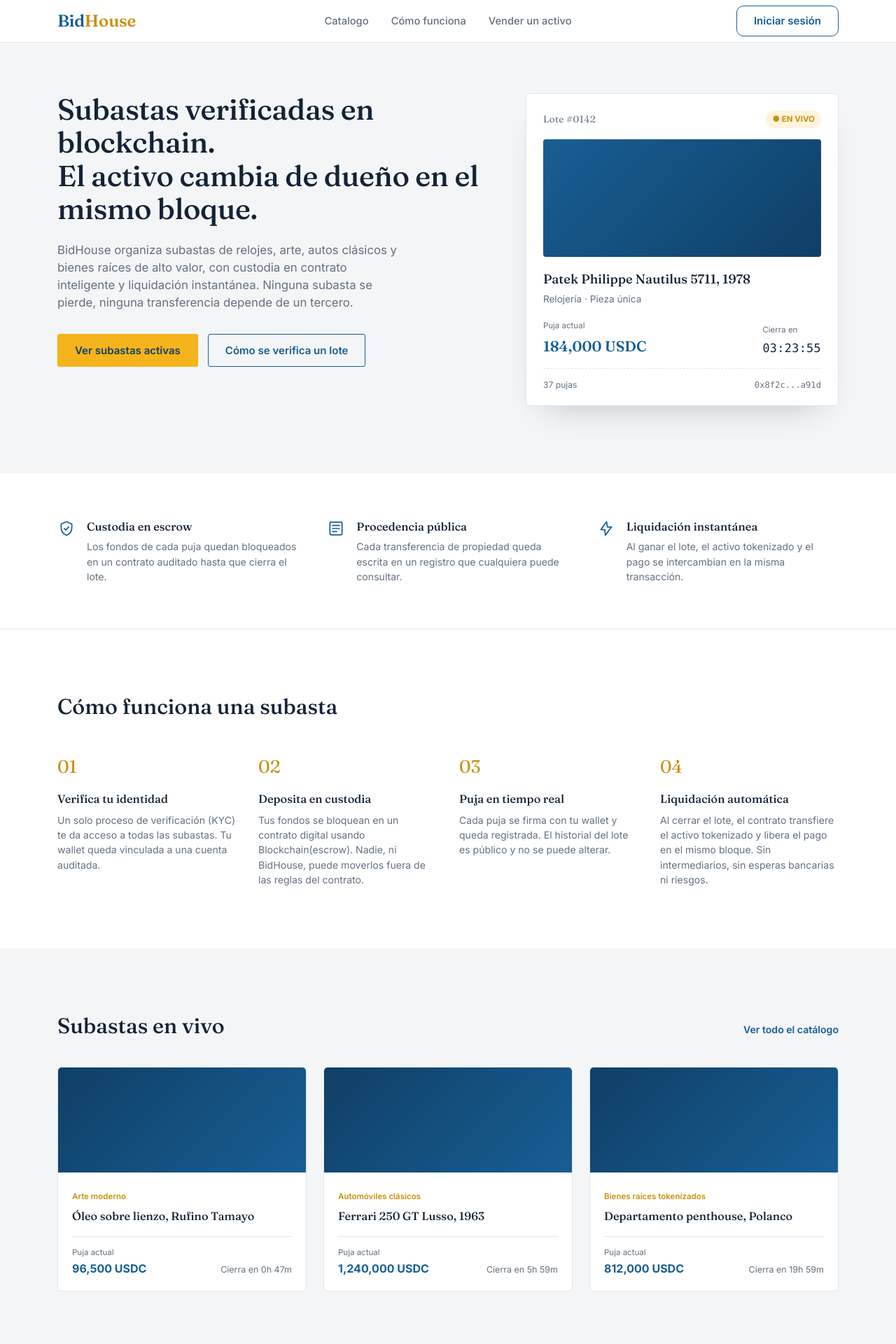
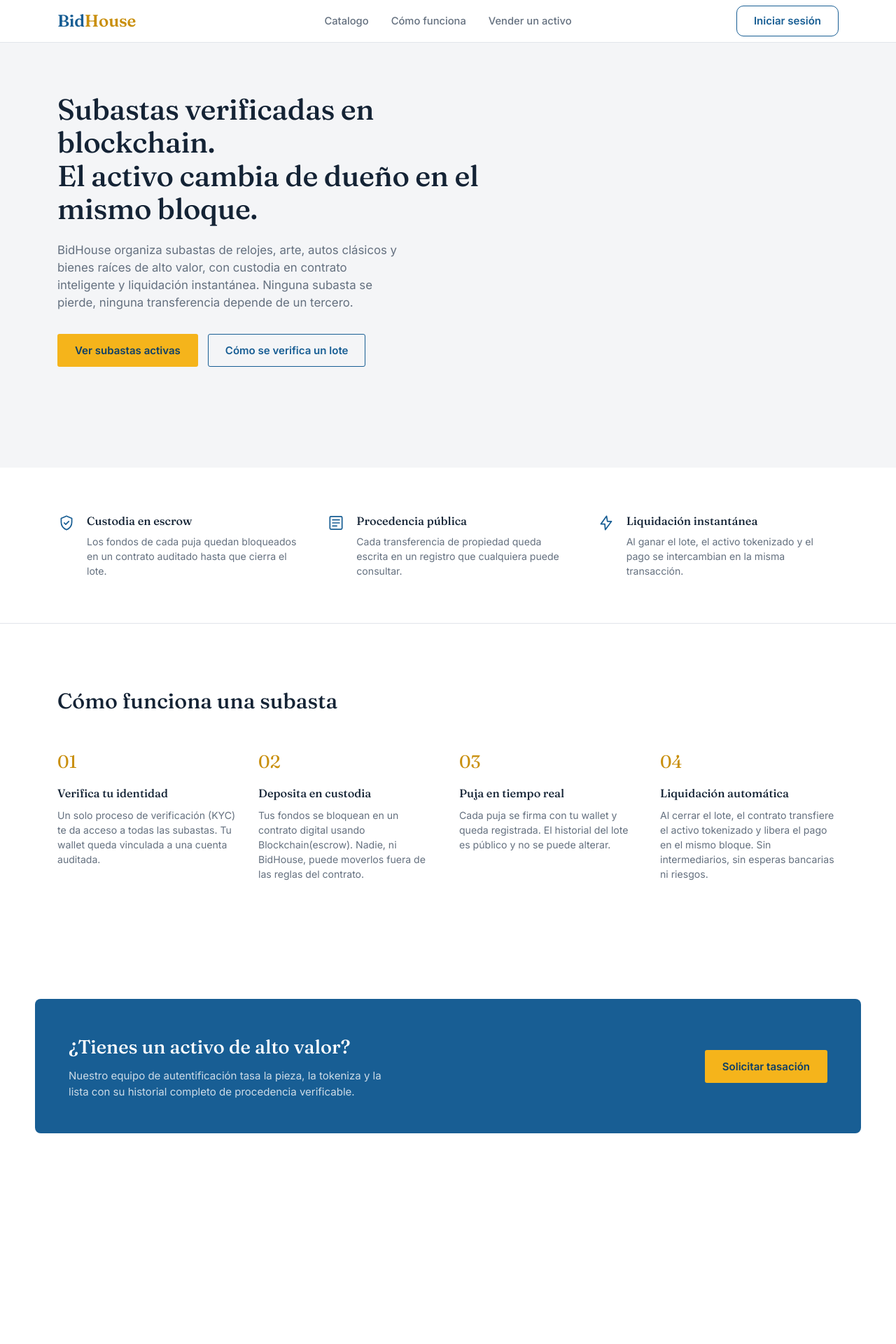
Before and after one commit to ana2320-ux/BidHouse, a React (Vite) app in the folder frontend/: page / in a window 1280 px wide. Shown: the top 1920 px of the page at 70% size. After the commit the page ends 1699 px from the top, so only its background shows below. Built offline with nearby package versions, Linux system fonts and the light colour scheme; no server answers.

Commit message:
Quitar cosas de home

```diff
--- a/frontend/src/pages/Home.tsx
+++ b/frontend/src/pages/Home.tsx
@@ -140,33 +140,8 @@ function IconBolt() {
 // ---------- Subcomponentes ----------
 
 function LotTicket({ lot }: { lot: Lot }) {
-  const { h, m, s } = useCountdown(lot.endsAt);
-  return (
-    <div className="ticket">
-      <div className="ticket__perforation" />
-      <div className="ticket__head">
-        <span className="ticket__lot">Lote #{lot.id}</span>
-        <span className="ticket__live">● EN VIVO</span>
-      </div>
-      <div className="ticket__image" />
-      <h3 className="ticket__title">{lot.title}</h3>
-      <p className="ticket__category">{lot.category}</p>
-      <div className="ticket__row">
-        <div>
-          <span className="ticket__label">Puja actual</span>
-          <strong className="ticket__bid">{lot.currentBid}</strong>
-        </div>
-        <div>
-          <span className="ticket__label">Cierra en</span>
-          <span className="ticket__timer">{pad(h)}:{pad(m)}:{pad(s)}</span>
-        </div>
-      </div>
-      <div className="ticket__foot">
-        <span>{lot.bids} pujas</span>
-        <span className="ticket__hash">{lot.hash}</span>
-      </div>
-    </div>
-  );
+
+
 }
 
 function LotCard({ lot }: { lot: Lot }) {
@@ -271,26 +246,7 @@ export default function Home() {
           </div>
         </section>
 
-        {/* SUBASTAS EN VIVO */}
-        <section className="live" id="subastas">
-          <div className="bh-container">
-            <div className="live__head">
-              <h2>Subastas en vivo</h2>
-              <Link to="/Catalogo">
-              <a href="#" className="live__all">
-                Ver todo el catálogo
-              </a>
-              </Link>
 
-
-            </div>
-            <div className="live__grid">
-              {liveLots.map((lot) => (
-                <LotCard lot={lot} key={lot.id} />
-              ))}
-            </div>
-          </div>
-        </section>
 
         {/* CTA VENDER */}
         <section className="cta" id="vender">
```
